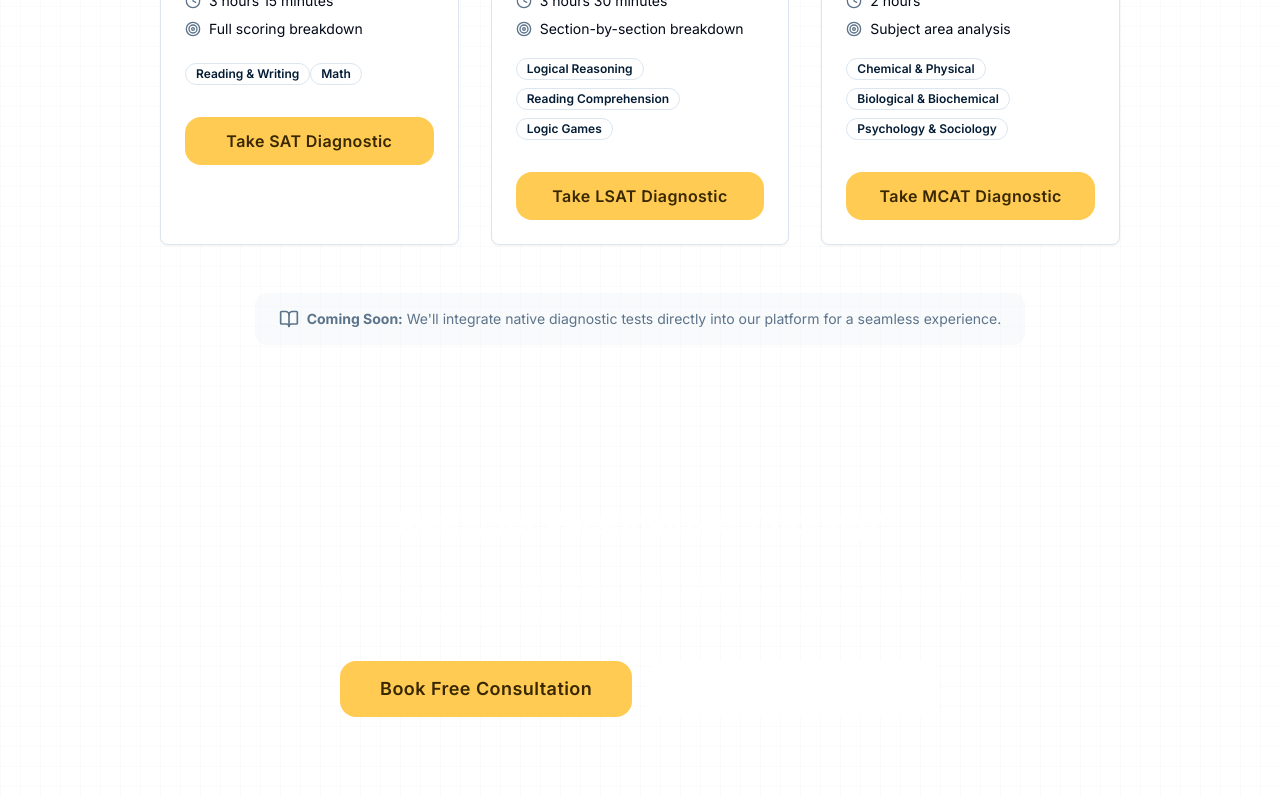
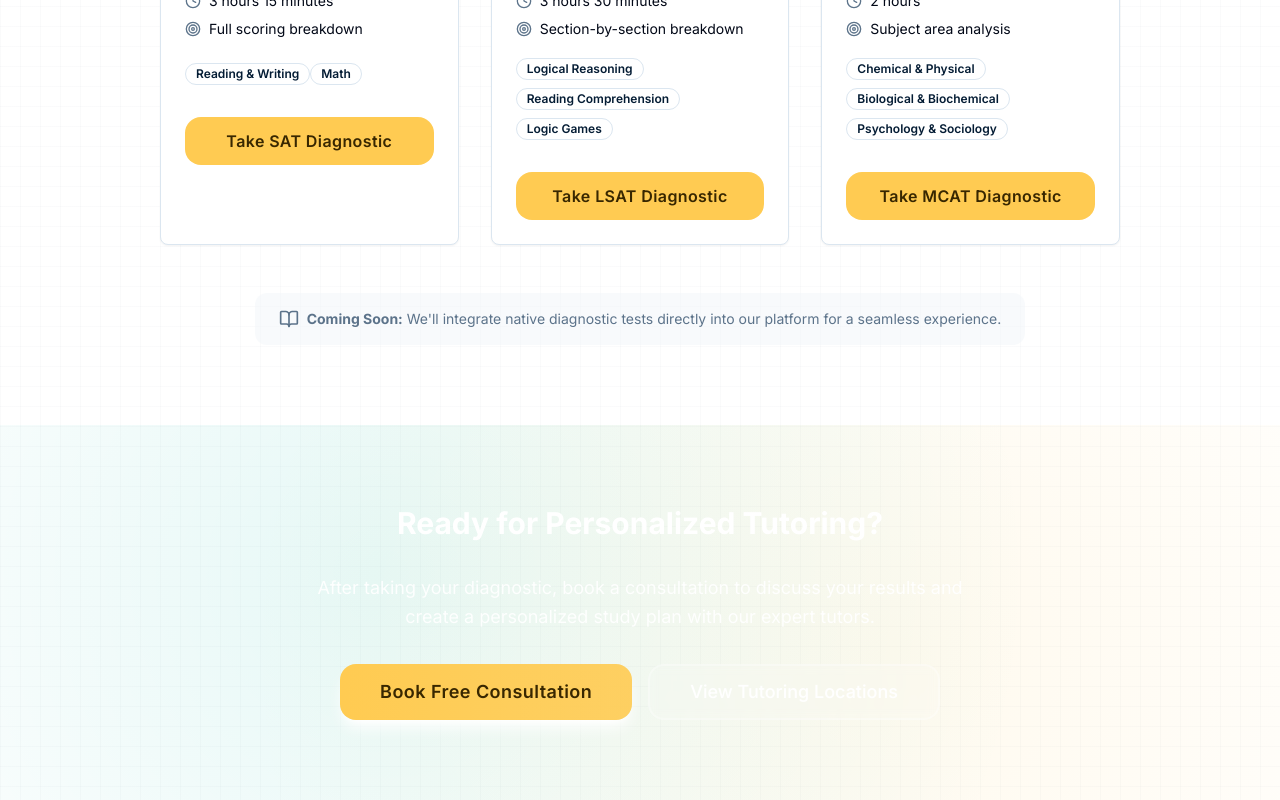
Before and after one commit to shray-jayn/3xprep.com, a React (Vite) app: page /practice-tests in a window 1280 px wide. Shown: the part 783-1583 px from the top of the page. Built offline with nearby package versions, Linux system fonts and the light colour scheme.

Commit message:
Fix background and button alignment
Adjusted the styling of the background and button on the Practice Tests page to ensure proper visibility and alignment.

```diff
--- a/src/pages/PracticeTests.tsx
+++ b/src/pages/PracticeTests.tsx
@@ -205,24 +205,32 @@ export default function PracticeTests() {
         </section>
 
         {/* CTA Section */}
-        <section className="py-20 bg-navy-deep text-white">
-          <div className="container max-w-screen-lg text-center space-y-8">
-            <h2 className="text-3xl font-playfair font-bold">
+        <section className="py-20 bg-gradient-to-br from-navy-deep via-primary to-navy-deep text-white relative overflow-hidden">
+          <div className="absolute inset-0 bg-[radial-gradient(circle_at_30%_40%,hsl(var(--accent)/0.1),transparent_70%)]" />
+          <div className="absolute inset-0 bg-[radial-gradient(circle_at_70%_60%,hsl(var(--secondary)/0.1),transparent_70%)]" />
+          <div className="container max-w-screen-lg text-center space-y-8 relative z-10">
+            <h2 className="text-3xl font-playfair font-bold text-white">
               Ready for Personalized Tutoring?
             </h2>
-            <p className="text-lg text-white/80 max-w-2xl mx-auto">
+            <p className="text-lg text-white/90 max-w-2xl mx-auto leading-relaxed">
               After taking your diagnostic, book a consultation to discuss your results
               and create a personalized study plan with our expert tutors.
             </p>
-            <div className="flex flex-col sm:flex-row gap-4 justify-center">
+            <div className="flex flex-col sm:flex-row gap-4 justify-center items-center">
               <Button
-                variant="primary"
+                variant="hero"
                 size="xl"
                 onClick={() => setLeadDialogOpen(true)}
+                className="shadow-lg hover:shadow-xl transition-all duration-200"
               >
                 Book Free Consultation
               </Button>
-              <Button variant="outline" size="xl" className="border-white text-white hover:bg-white hover:text-navy-deep" asChild>
+              <Button
+                variant="outline"
+                size="xl"
+                className="border-white/30 bg-white/10 text-white hover:bg-white hover:text-navy-deep backdrop-blur-sm transition-all duration-200"
+                asChild
+              >
                 <a href="/tutoring-locations">
                   View Tutoring Locations
                 </a>
```
